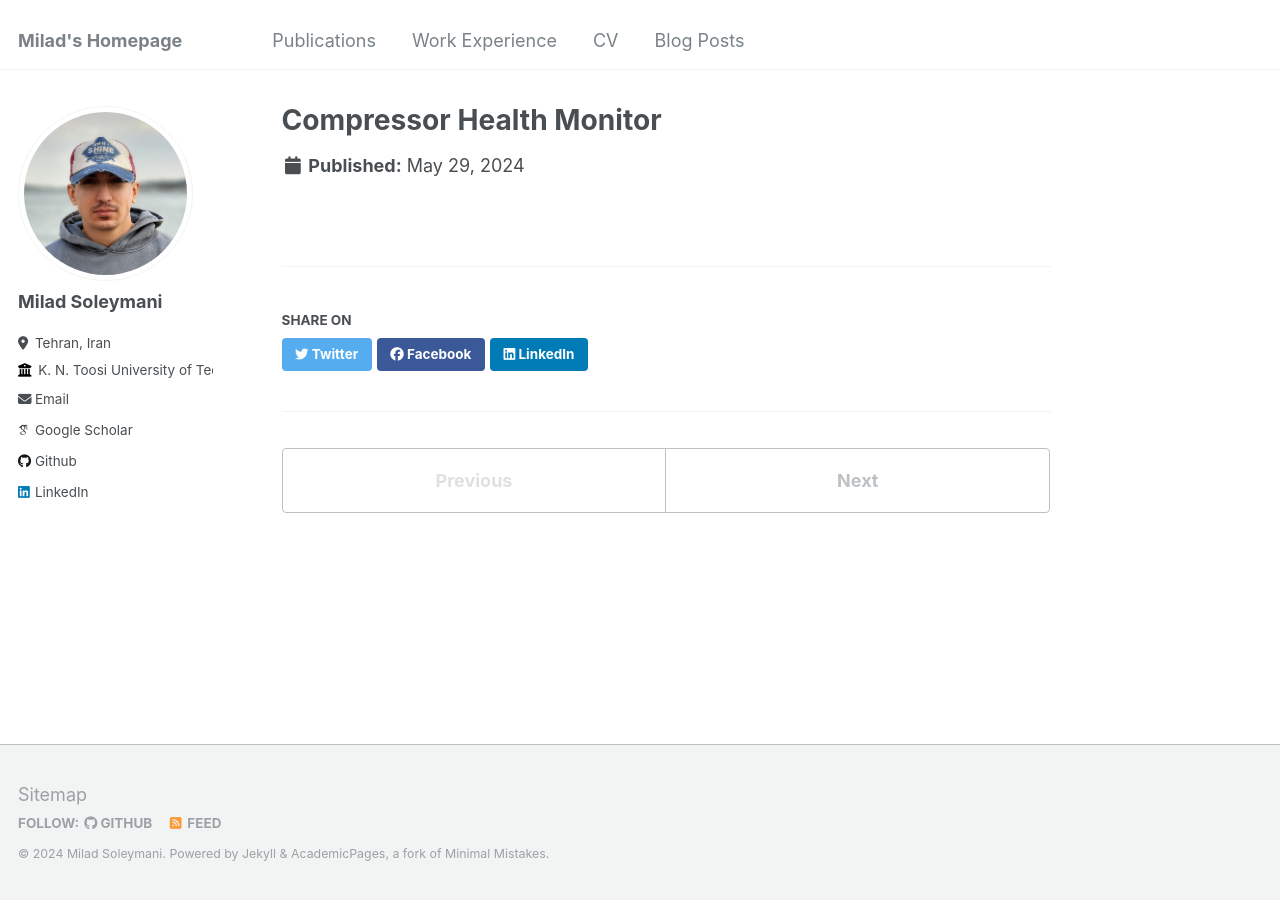
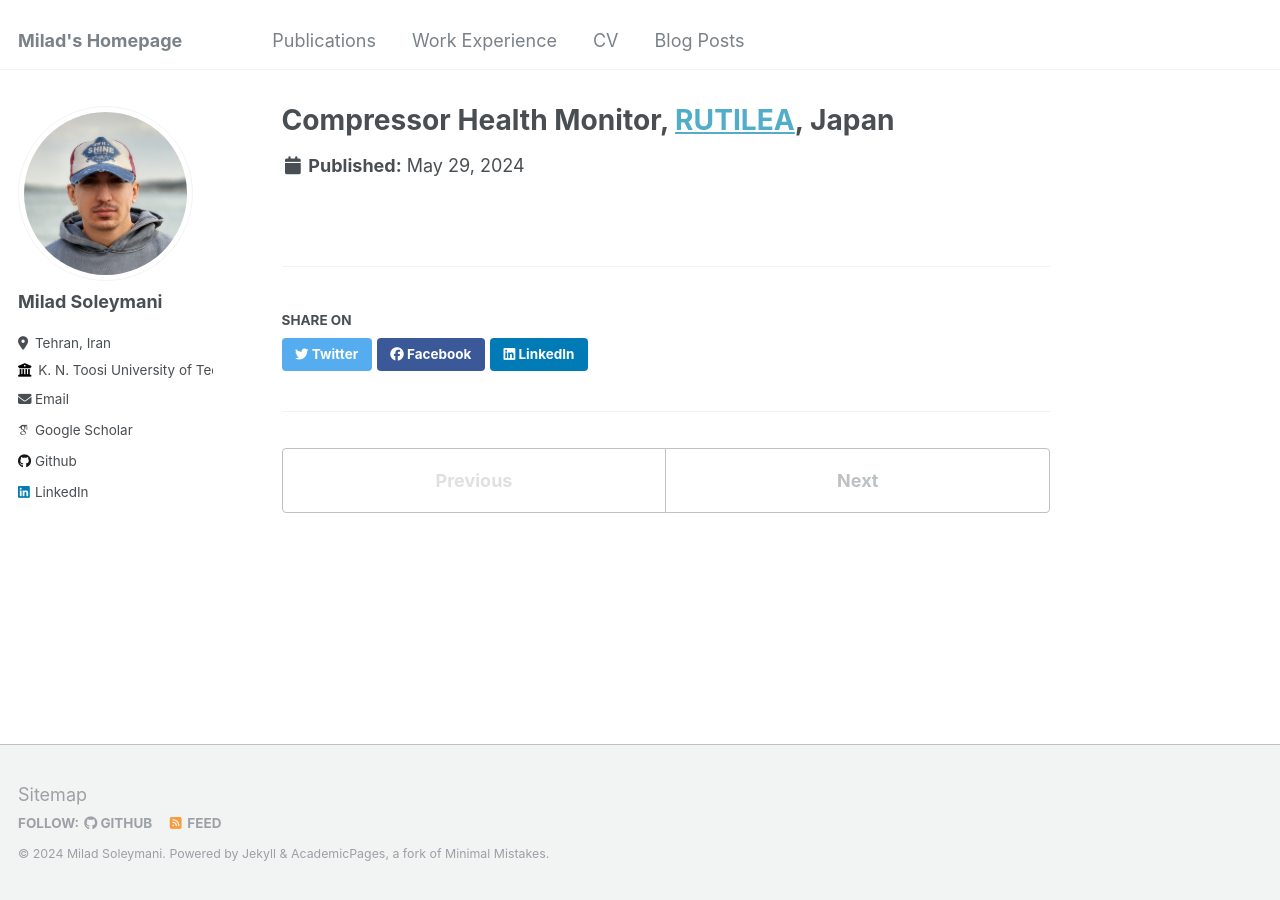
Before and after one commit to MiladSoleymani/Milad-Soleymani, a Jekyll site: the page built from _portfolio/portfolio-1 copy 10.md, in a window 1280 px wide. Built offline with Jekyll 4.4.1, drawn with Linux system fonts in a browser that asks for light colours; some web fonts are replaced.

Commit message:
Update portfolio-1 copy 10.md

```diff
--- a/_portfolio/portfolio-1 copy 10.md
+++ b/_portfolio/portfolio-1 copy 10.md
@@ -1,5 +1,5 @@
 ---
-title: "Compressor Health Monitor"
-excerpt: " <img width='350' alt='Screenshot 2024-05-29 at 10 52 36 PM' src='https://github.com/MiladSoleymani/Milad-Soleymani/assets/78655282/4eea9e36-9ba6-48e2-a37e-69e9ff4e89ba'> <br/> <br/> Designing a predictive system using machine learning algorithms and fast signal <br/> processing for online detection of correct or incorrect operation of air conditioning <br/> compressors using embedded accelerometer sensors. <br/> [RUTILEA](https://rutilea.com/en/rutilea/), Japan"
+title: "Compressor Health Monitor, [RUTILEA](https://rutilea.com/en/rutilea/), Japan"
+excerpt: " <img width='350' alt='Screenshot 2024-05-29 at 10 52 36 PM' src='https://github.com/MiladSoleymani/Milad-Soleymani/assets/78655282/4eea9e36-9ba6-48e2-a37e-69e9ff4e89ba'> <br/> <br/> Designing a predictive system using machine learning algorithms and fast signal <br/> processing for online detection of correct or incorrect operation of air conditioning <br/> compressors using embedded accelerometer sensors."
 collection: portfolio
 ---
```
